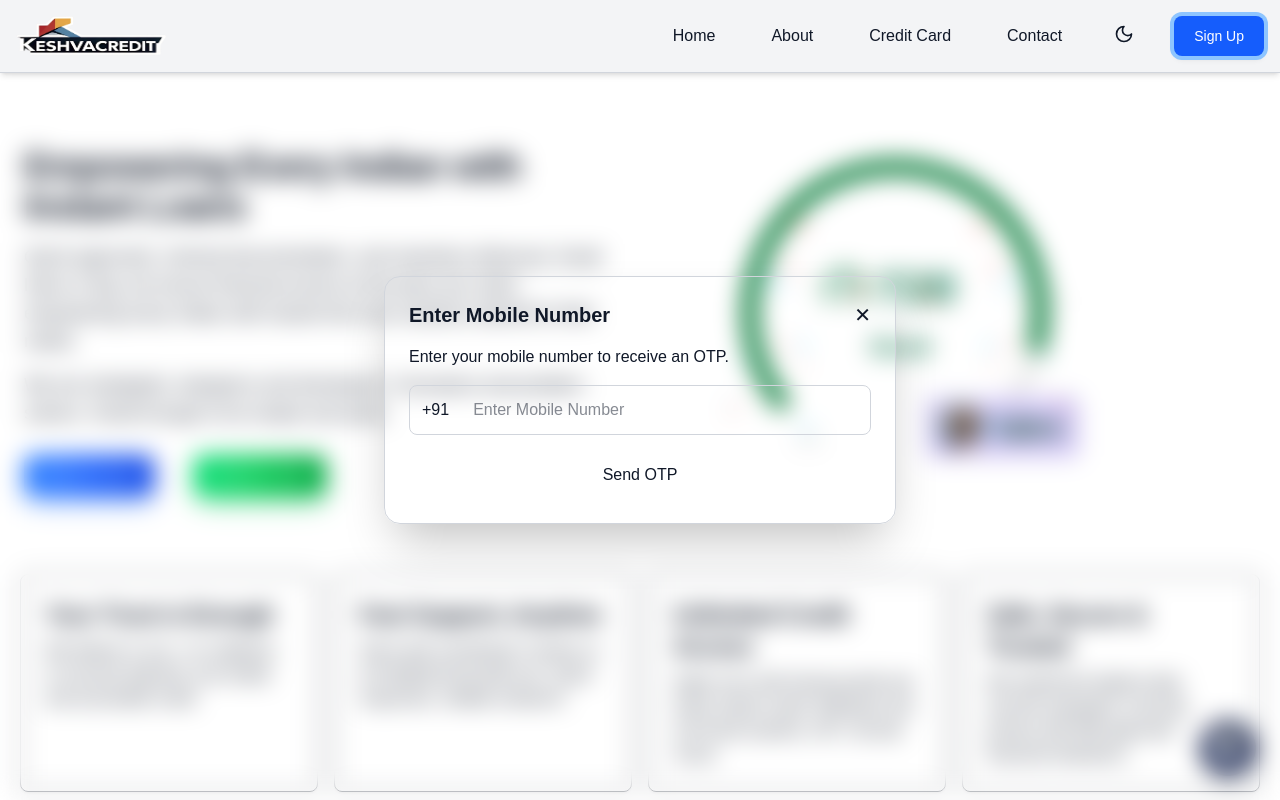
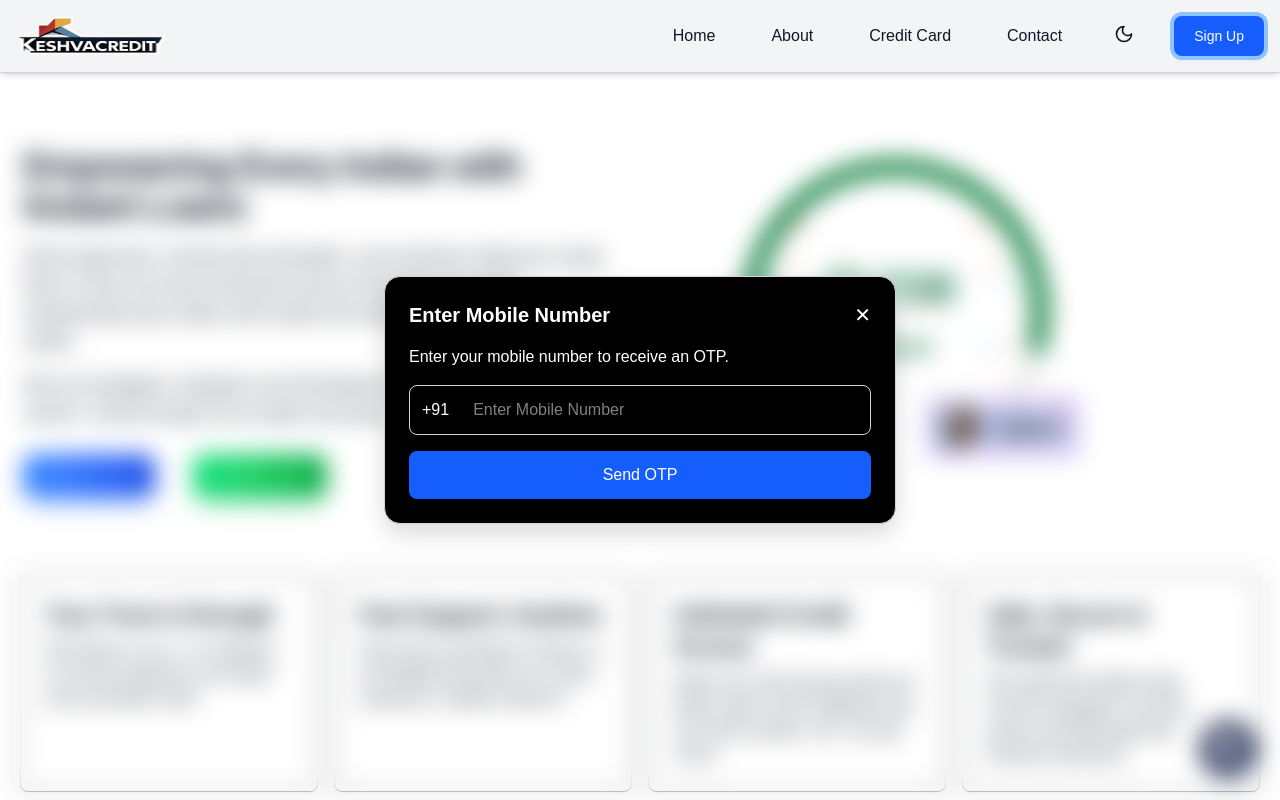
Before and after one commit to situ5901/keshvacredit, a Next.js app: page / in a window 1280 px wide. Both pictures are taken after a click on the button "Sign Up". Shown: the top 800 px of the page. Built offline with nearby package versions, Linux system fonts and the light colour scheme.

Commit message:
parveen new push

```diff
--- a/src/app/Component/Modals/GlobalModal.tsx
+++ b/src/app/Component/Modals/GlobalModal.tsx
@@ -67,10 +67,10 @@ const GlobalModal: React.FC = () => {
           initial={{ scale: 0.9, opacity: 0 }}
           animate={{ scale: 1, opacity: 1 }}
           transition={{ duration: 0.3 }}
-          className=" p-6 rounded-2xl shadow-2xl max-w-lg w-full border border-gray-300"
+          className=" custom-box p-6 rounded-2xl bg-amber-400 shadow-2xl max-w-lg w-full border  border-gray-300"
         >
           {/* Modal Header */}
-          <div className="flex justify-between items-center">
+          <div className="flex justify-between items-center ">
             <h3 className="text-xl font-semibold ">
               {step === "phone" ? "Enter Mobile Number" : "Verify OTP"}
             </h3>
@@ -102,7 +102,7 @@ const GlobalModal: React.FC = () => {
                 </div>
                 <button
                   onClick={handleSendOtp}
-                  className="w-full py-3 rounded-lg hover:bg-blue-800 transition-all"
+                  className="w-full py-3 rounded-lg  bg-blue-600 transition-all"
                 >
                   Send OTP
                 </button>
--- a/src/app/globals.css
+++ b/src/app/globals.css
@@ -169,3 +169,21 @@ body {
 .dark #global-modal-message.error {
   @apply bg-red-500;
 }
+
+/* Default styles */
+.custom-box {
+  padding: 1.5rem; /* p-6 */
+  border-radius: 1rem; /* rounded-2xl */
+  box-shadow: 0 10px 25px rgba(0, 0, 0, 0.15); /* shadow-2xl */
+  max-width: 32rem; /* max-w-lg */
+  width: 100%; /* w-full */
+  border: 1px solid #d1d5db; /* border-gray-300 */
+  background-color: black; /* Default (Light Mode) */
+  color: white; /* Text color for light mode */
+}
+
+/* Dark Mode */
+.dark .custom-box {
+  background-color: white; /* Background in dark mode */
+  color: black; /* Text color in dark mode */
+}
```
